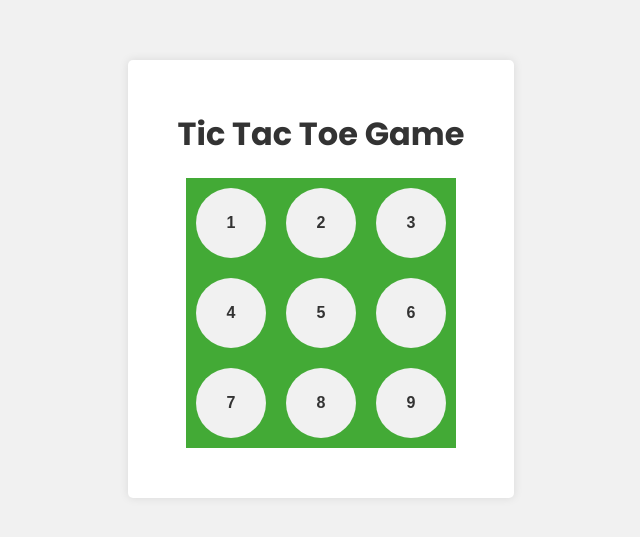
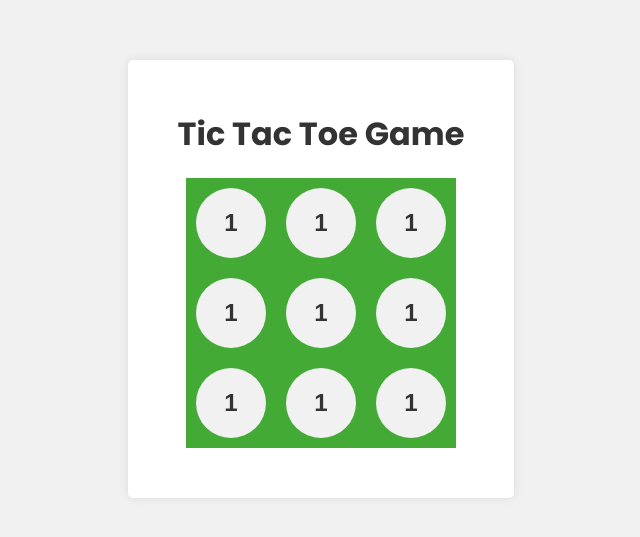
Before and after one commit to MrOLU24/tik-toc-toe, a React (Vite) app: page / in a window 1280 px wide. Shown: the part 121-658 px from the top of the page, without its empty margins (319-959 px from the left). Built offline with nearby package versions, Linux system fonts and the light colour scheme.

Commit message:
square components

```diff
--- a/src/App.css
+++ b/src/App.css
@@ -41,8 +41,8 @@ h1 {
   border-radius: 50%;
   width: 70px;
   height: 70px;
-  font-size: 1rem;
-  font-weight: 600;
+  font-size: 1.5rem;
+  font-weight: 800;
   color: #333;
   cursor: pointer;
 }
--- a/src/App.jsx
+++ b/src/App.jsx
@@ -1,4 +1,4 @@
-import Square from "./components/Square";
+import Square from "./components/Board";
 import './App.css';
 
 const App = () => {
--- /dev/null
+++ b/src/components/Board.jsx
@@ -0,0 +1,25 @@
+import react from "react";
+import Square from "./Square";
+
+const Board = () => {
+  return (
+    <main>
+      <div className="board-row">
+        <Square />
+        <Square />
+        <Square />
+      </div>
+      <div className="board-row">
+        <Square />
+        <Square />
+        <Square />
+      </div>
+      <div className="board-row">
+        <Square />
+        <Square />
+        <Square />
+      </div>
+    </main>
+  );
+};
+export default Board;
--- a/src/components/Square.jsx
+++ b/src/components/Square.jsx
@@ -1,24 +1,10 @@
-import react from "react";
+ import React from "react";
 
-const Board = () => {
-  return (
-    <main>
-      <div className="board-row">
-        <button className="square">1</button>
-        <button className="square">2</button>
-        <button className="square">3</button>
-      </div>
-      <div className="board-row">
-        <button className="square">4</button>
-        <button className="square">5</button>
-        <button className="square">6</button>
-      </div>
-      <div className="board-row">
-        <button className="square">7</button>
-        <button className="square">8</button>
-        <button className="square">9</button>
-      </div>
-    </main>
-  );
-};
-export default Board;
+
+ const Square = () => {
+    return (
+      <button className="square">1</button>
+    );
+ }
+
+ export default Square;
```
